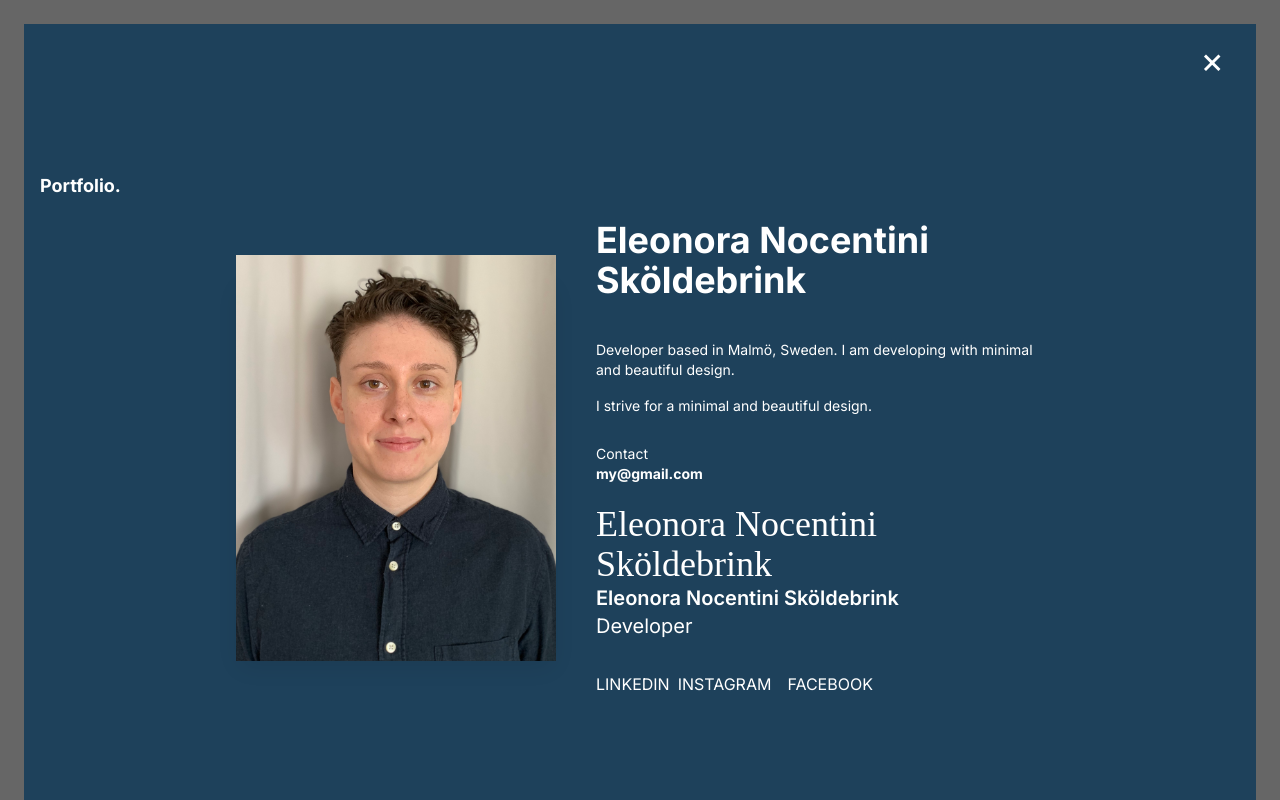
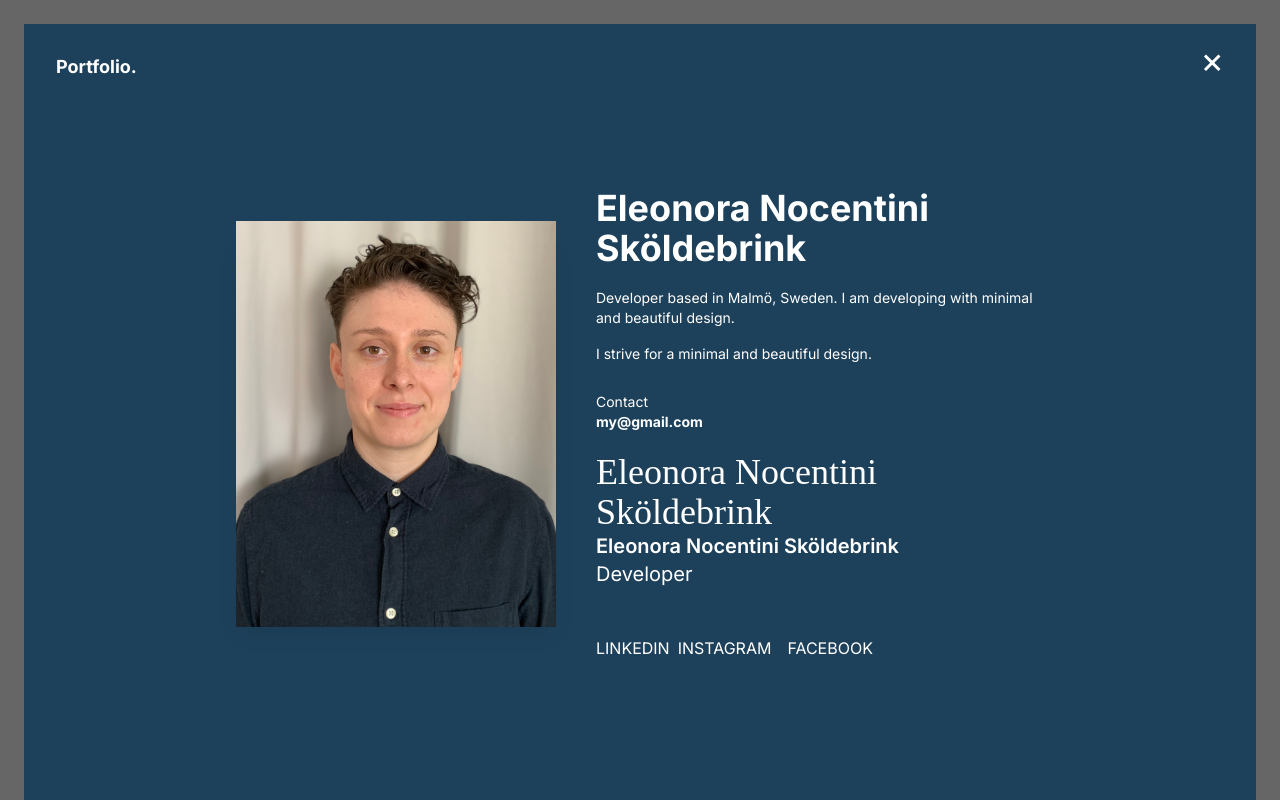
Before and after one commit to Elli2022/My-Headless-Wordpress-Portfolio, a Next.js app: page /about in a window 1280 px wide. Built offline with nearby package versions, Linux system fonts and the light colour scheme.

Commit message:
fixed portfolio-link now

```diff
--- a/src/app/about/page.tsx
+++ b/src/app/about/page.tsx
@@ -5,16 +5,18 @@ const AboutPage = () => {
   return (
     <Modal>
       <div className="min-h-screen bg-[#1E415B] text-white flex flex-col justify-center ">
-        <div className="container mx-auto px-4">
-          <div className="text-left py-5 ">
+        {/* Flyttad Portfolio-länk här */}
+        <div className="absolute top-10 left-14 text-white text-4xl">
             <Link href="/home" className="text-white font-bold text-lg">
-              Portfolio.
+               Portfolio.
             </Link>
           </div>
+        <div className="container mx-auto px-4">
+
           <div className="flex flex-wrap justify-center gap-10 sm:gap-10">
             <div className="flex-1 max-w-md">
               <div className="text-center mb-5 sm:text-sm">
-                <h1 className="text-4xl font-bold mb-10 text-left sm:text-4xl">
+                <h1 className="font-bold mb-5 text-left sm:text-4xl">
                   Eleonora Nocentini Sköldebrink
                 </h1>
                 <p className="mb-4 text-left sm:text-sm">
@@ -45,10 +47,10 @@ const AboutPage = () => {
                 </p>
               </div>
               <div>
-                <p className=" mt-auto mb-8 sm:text-xl">Developer</p>
+                <p className=" mt-auto mb-12 sm:text-xl">Developer</p>
               </div>
               {/* Social media links container */}
-            <div className="mt-auto text-left sm:text-l">
+            <div className="mt-12 text-left sm:text-l">
               <a
                 href="https://www.linkedin.com/in/yourprofile"
                 target="_blank"
--- a/src/app/components/Modal.tsx
+++ b/src/app/components/Modal.tsx
@@ -2,6 +2,7 @@
 
 import { MouseEventHandler, useCallback, useEffect, useRef } from "react";
 import { useRouter } from "next/navigation";
+import Link from "next/link";
 
 export default function Modal({ children }: { children: React.ReactNode }) {
   const overlay = useRef(null);
@@ -50,6 +51,7 @@ export default function Modal({ children }: { children: React.ReactNode }) {
         >
           &times;
         </button>
+
         {children}
       </div>
     </div>
--- a/src/app/contact/page.tsx
+++ b/src/app/contact/page.tsx
@@ -13,11 +13,12 @@ const ContactPage = () => {
     <Modal>
 <div className="min-h-screen bg-[#1E415B] text-white flex flex-col justify-center">
       <div className="container mx-auto px-4">
-        <div className="text-left py-5">
-          <Link href="/home" className="text-white font-bold text-l">
-            Portfolio.
-          </Link>
-        </div>
+        {/* Flyttad Portfolio-länk här */}
+        <div className="absolute top-10 left-14 text-white text-4xl">
+            <Link href="/home" className="text-white font-bold text-lg">
+               Portfolio.
+            </Link>
+          </div>
 
         <div className="flex flex-wrap justify-center gap-10">
           <div className="flex-1 max-w-md">
```
